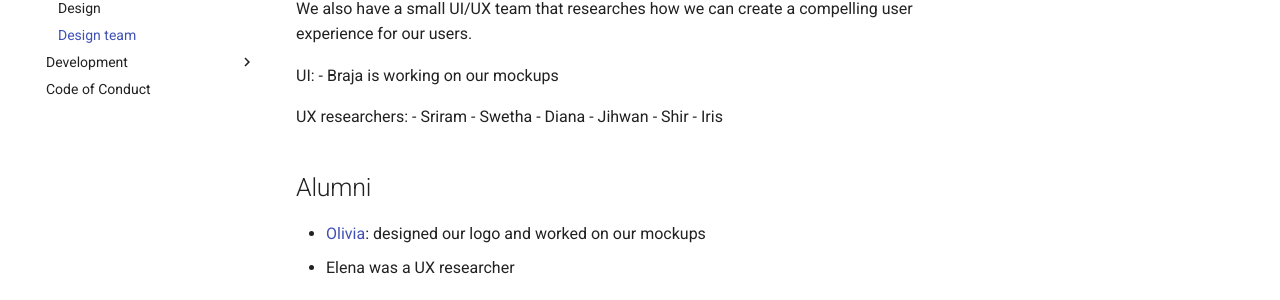
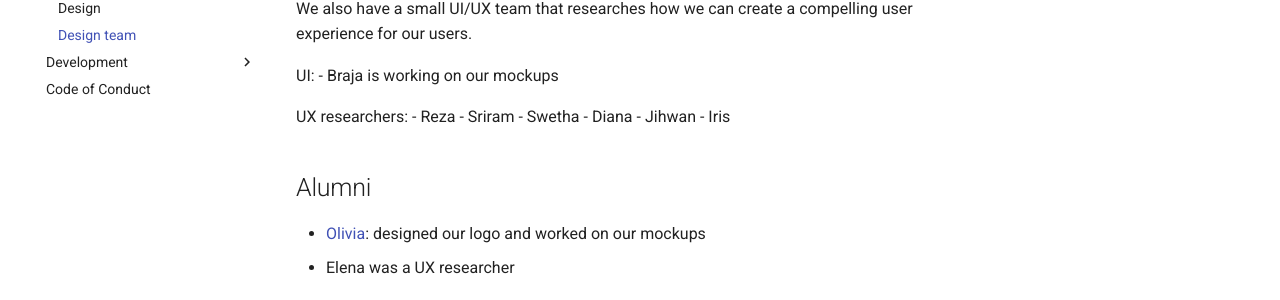
Before and after one commit to Project-Books/project-books.github.io, an MkDocs documentation site: the page built from docs/design/design-team.md, in a window 1280 px wide. Shown: the part 184-484 px from the top of the page. Built offline with MkDocs 1.6.1 and Material for MkDocs 9.7.7, drawn with Linux system fonts in a browser that asks for light colours.

Commit message:
Update design-team.md

```diff
--- a/docs/design/design-team.md
+++ b/docs/design/design-team.md
@@ -4,11 +4,11 @@ UI:
 - Braja is working on our mockups
 
 UX researchers:
+- Reza
 - Sriram
 - Swetha
 - Diana
 - Jihwan
-- Shir
 - Iris
 
 ## Alumni
```
